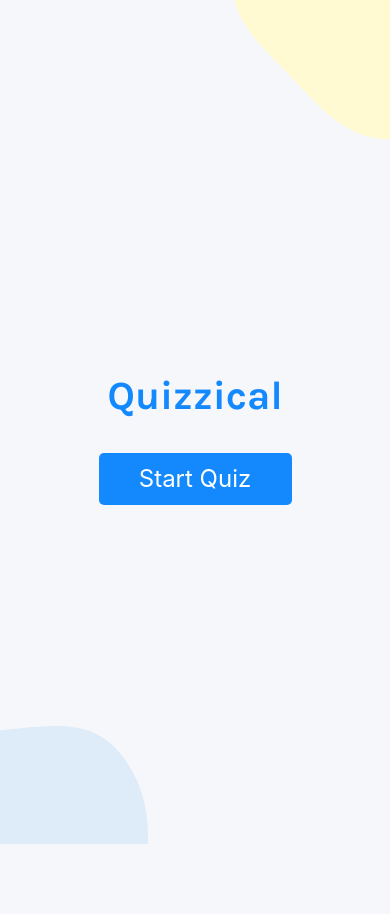
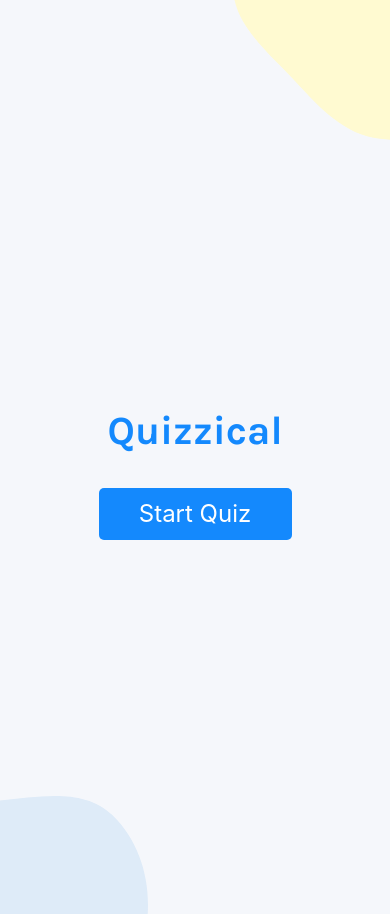
Before and after one commit to VincentWebDev/quizzical-trivia-react, a React (Vite) app: page / in a window 390 px wide. Before the commit the page ends 844 px from the top, so only its background shows below. Built offline with nearby package versions, Linux system fonts and the light colour scheme; the HTML template or start-up script is replaced by a standard one.

Commit message:
updated CSS for mobile

```diff
--- a/src/App.css
+++ b/src/App.css
@@ -95,3 +95,20 @@ button {
   font-weight: 900;
   margin: 30px 0;
 }
+
+@media only screen and (max-width: 600px) {
+  body,
+  main {
+    margin: 35px 0;
+    padding: 15px 0;
+  }
+
+  .questions-container {
+    padding: 15px;
+  }
+
+  .possible_answers ul {
+    flex-direction: column;
+    row-gap: 7px;
+  }
+}
```
